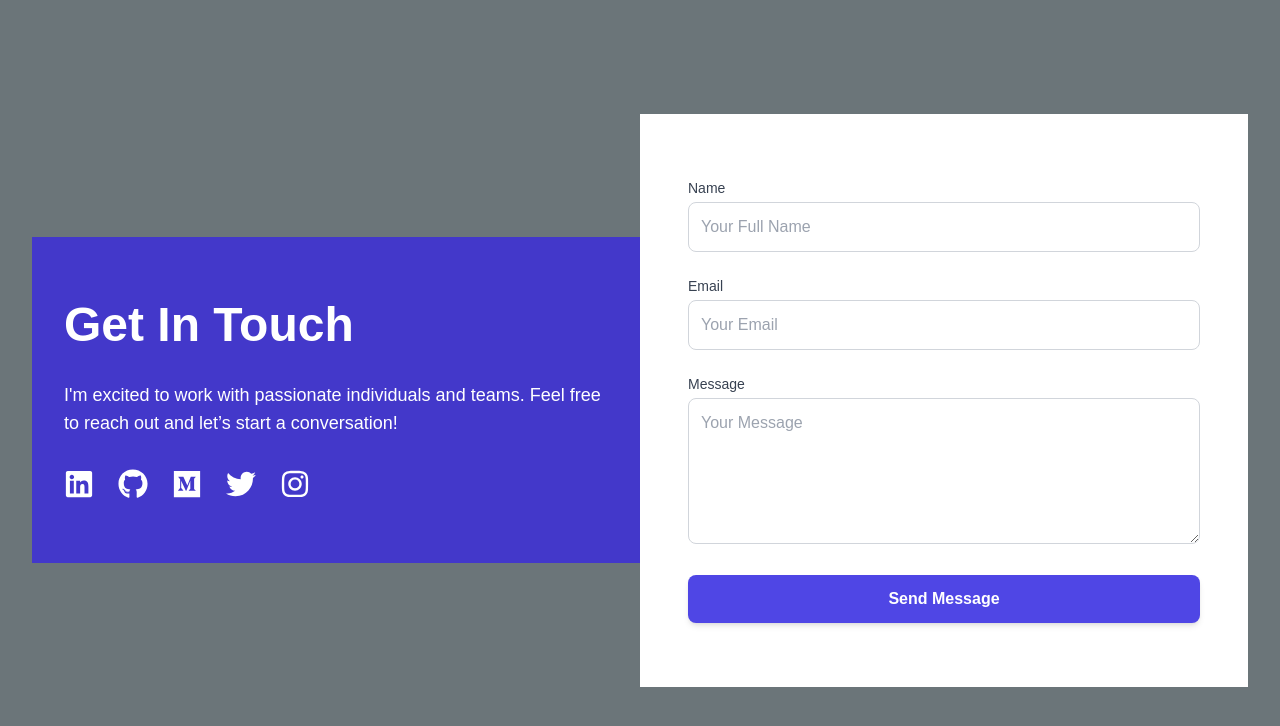
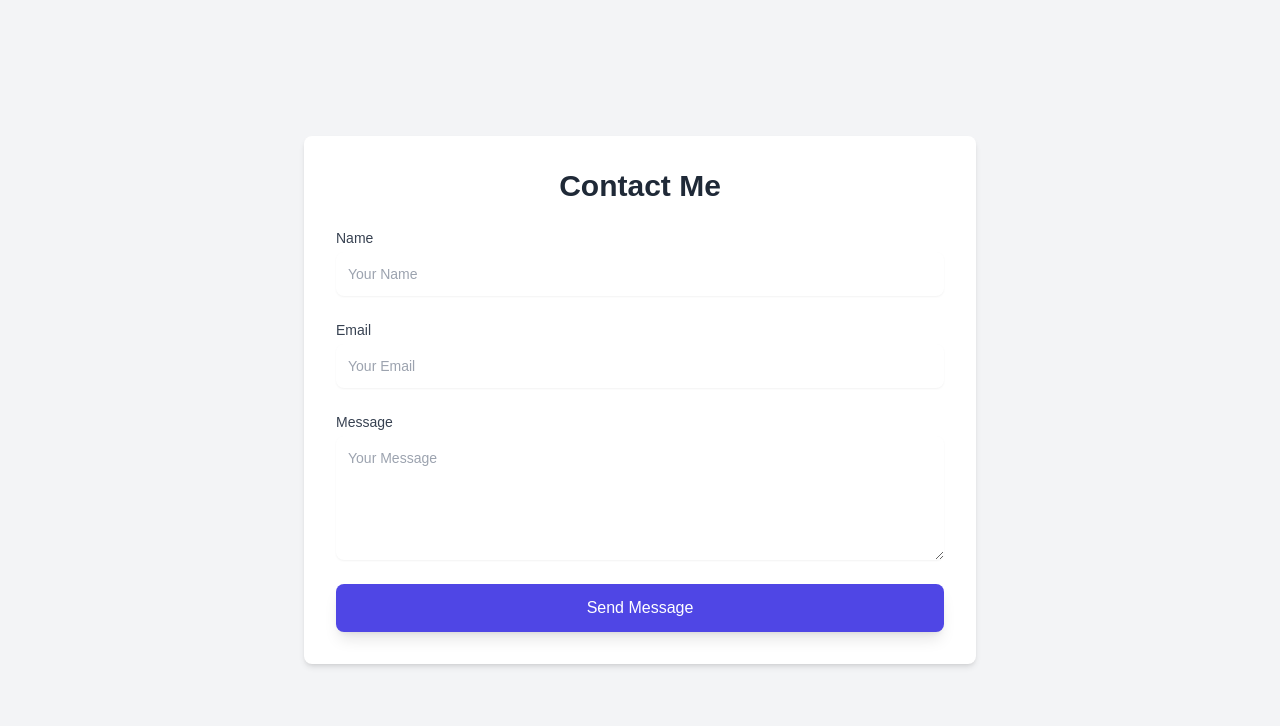
Before and after one commit to DharshanSR/Personal-Portfolio, a Next.js app: page /contact-me in a window 1280 px wide. Shown: the top 726 px of the page. Built offline with nearby package versions, Linux system fonts and the light colour scheme.

Commit message:
TRY THE NEW UI STYLE FOR THE CONTACT ME SECTION

```diff
--- a/src/app/contact-me/page.tsx
+++ b/src/app/contact-me/page.tsx
@@ -1,92 +1,133 @@
-"use client";
+'use client';
 
-import { FaLinkedin, FaGithub, FaTwitter, FaInstagram, FaMedium } from "react-icons/fa";
+import React, { useState } from 'react';
+import { motion } from 'framer-motion';
 
-const ContactMe = () => {
+const Contact: React.FC = () => {
+    const [formData, setFormData] = useState({
+        name: '',
+        email: '',
+        message: ''
+    });
+
+    const [errors, setErrors] = useState({
+        name: '',
+        email: '',
+        message: ''
+    });
+
+    const handleChange = (e: React.ChangeEvent<HTMLInputElement | HTMLTextAreaElement>) => {
+        const { name, value } = e.target;
+        setFormData({ ...formData, [name]: value });
+        validateField(name, value);
+    };
+
+    const validateField = (name: string, value: string) => {
+        let errorMessage = '';
+        switch (name) {
+            case 'name':
+                if (value.trim() === '') {
+                    errorMessage = 'Name is required.';
+                }
+                break;
+            case 'email':
+                if (!/\S+@\S+\.\S+/.test(value)) {
+                    errorMessage = 'Invalid email address.';
+                }
+                break;
+            case 'message':
+                if (value.trim() === '') {
+                    errorMessage = 'Message cannot be empty.';
+                }
+                break;
+            default:
+                break;
+        }
+        setErrors({ ...errors, [name]: errorMessage });
+    };
+
+    const handleSubmit = (e: React.FormEvent) => {
+        e.preventDefault();
+        if (formData.name && formData.email && formData.message && !errors.name && !errors.email && !errors.message) {
+            console.log('Form submitted successfully', formData);
+            // You can handle form submission logic here, such as sending an API request.
+        } else {
+            console.log('Form has errors', errors);
+        }
+    };
+
     return (
-        <section id="contact-me" className="container min-h-screen flex flex-col lg:flex-row items-center bg-[#6B7579] text-white">
-            {/* Left Side: Image/Intro Section */}
-            <div className="lg:w-1/2 flex items-center justify-center bg-indigo-700 py-16 px-8">
-                <div className="space-y-8 text-center lg:text-left">
-                    <h2 className="text-5xl font-bold">Get In Touch</h2>
-                    <p className="text-lg">
-                        I'm excited to work with passionate individuals and teams. Feel free to reach out and let’s start a conversation!
-                    </p>
-                    <div className="mt-6 space-x-6 text-3xl flex justify-center lg:justify-start">
-                        <a href="https://www.linkedin.com/in/your-profile" target="_blank" rel="noopener noreferrer" className="hover:text-gray-300">
-                            <FaLinkedin />
-                        </a>
-                        <a href="https://github.com/your-profile" target="_blank" rel="noopener noreferrer" className="hover:text-gray-300">
-                            <FaGithub />
-                        </a>
-                        <a href="https://medium.com/@your-profile" target="_blank" rel="noopener noreferrer" className="hover:text-gray-300">
-                            <FaMedium />
-                        </a>
-                        <a href="https://twitter.com/your-profile" target="_blank" rel="noopener noreferrer" className="hover:text-gray-300">
-                            <FaTwitter />
-                        </a>
-                        <a href="https://www.instagram.com/your-profile" target="_blank" rel="noopener noreferrer" className="hover:text-gray-300">
-                            <FaInstagram />
-                        </a>
-                    </div>
-                </div>
-            </div>
-
-            {/* Right Side: Contact Form Section */}
-            <div className="lg:w-1/2 bg-white py-16 px-8 flex items-center justify-center">
-                <form className="w-full max-w-lg space-y-6" action="#" method="POST">
+        <section className="min-h-screen flex justify-center items-center bg-gray-100 px-4 py-10">
+            <motion.div
+                className="w-full max-w-2xl bg-white p-8 rounded-lg shadow-md"
+                initial={{ opacity: 0, y: 30 }}
+                animate={{ opacity: 1, y: 0 }}
+                transition={{ duration: 0.5 }}
+            >
+                <h2 className="text-3xl font-semibold text-gray-800 text-center mb-6">Contact Me</h2>
+                <form onSubmit={handleSubmit} className="space-y-6">
                     <div>
-                        <label htmlFor="name" className="block text-sm font-medium text-gray-700">
-                            Name
-                        </label>
+                        <label htmlFor="name" className="block text-sm font-medium text-gray-700">Name</label>
                         <input
                             type="text"
+                            name="name"
                             id="name"
-                            name="name"
-                            className="mt-1 w-full border border-gray-300 rounded-lg p-3 focus:ring-2 focus:ring-indigo-500 focus:border-indigo-500"
-                            placeholder="Your Full Name"
-                            required
+                            value={formData.name}
+                            onChange={handleChange}
+                            className={`mt-1 block w-full p-3 rounded-lg shadow-sm focus:ring-indigo-500 focus:border-indigo-500 sm:text-sm ${
+                                errors.name ? 'border-red-500' : 'border-gray-300'
+                            }`}
+                            placeholder="Your Name"
                         />
+                        {errors.name && <p className="text-red-500 text-xs mt-1">{errors.name}</p>}
                     </div>
 
                     <div>
-                        <label htmlFor="email" className="block text-sm font-medium text-gray-700">
-                            Email
-                        </label>
+                        <label htmlFor="email" className="block text-sm font-medium text-gray-700">Email</label>
                         <input
                             type="email"
+                            name="email"
                             id="email"
-                            name="email"
-                            className="mt-1 w-full border border-gray-300 rounded-lg p-3 focus:ring-2 focus:ring-indigo-500 focus:border-indigo-500"
+                            value={formData.email}
+                            onChange={handleChange}
+                            className={`mt-1 block w-full p-3 rounded-lg shadow-sm focus:ring-indigo-500 focus:border-indigo-500 sm:text-sm ${
+                                errors.email ? 'border-red-500' : 'border-gray-300'
+                            }`}
                             placeholder="Your Email"
-                            required
                         />
+                        {errors.email && <p className="text-red-500 text-xs mt-1">{errors.email}</p>}
                     </div>
 
                     <div>
-                        <label htmlFor="message" className="block text-sm font-medium text-gray-700">
-                            Message
-                        </label>
+                        <label htmlFor="message" className="block text-sm font-medium text-gray-700">Message</label>
                         <textarea
+                            name="message"
                             id="message"
-                            name="message"
+                            value={formData.message}
+                            onChange={handleChange}
+                            className={`mt-1 block w-full p-3 rounded-lg shadow-sm focus:ring-indigo-500 focus:border-indigo-500 sm:text-sm ${
+                                errors.message ? 'border-red-500' : 'border-gray-300'
+                            }`}
+                            placeholder="Your Message"
                             rows={5}
-                            className="mt-1 w-full border border-gray-300 rounded-lg p-3 focus:ring-2 focus:ring-indigo-500 focus:border-indigo-500"
-                            placeholder="Your Message"
-                            required
                         ></textarea>
+                        {errors.message && <p className="text-red-500 text-xs mt-1">{errors.message}</p>}
                     </div>
 
-                    <button
-                        type="submit"
-                        className="w-full py-3 bg-indigo-600 text-white font-semibold rounded-lg shadow-md hover:bg-indigo-500 transition-all duration-300"
-                    >
-                        Send Message
-                    </button>
+                    <div className="flex justify-center">
+                        <motion.button
+                            type="submit"
+                            className="w-full py-3 bg-indigo-600 text-white rounded-lg shadow-lg hover:bg-indigo-700 transition-colors"
+                            whileHover={{ scale: 1.05 }}
+                            whileTap={{ scale: 0.95 }}
+                        >
+                            Send Message
+                        </motion.button>
+                    </div>
                 </form>
-            </div>
+            </motion.div>
         </section>
     );
 };
 
-export default ContactMe;
+export default Contact;
```
